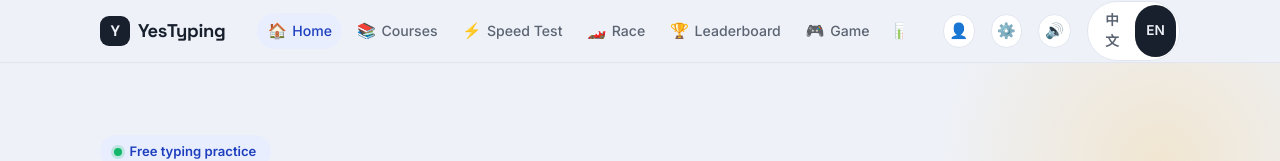
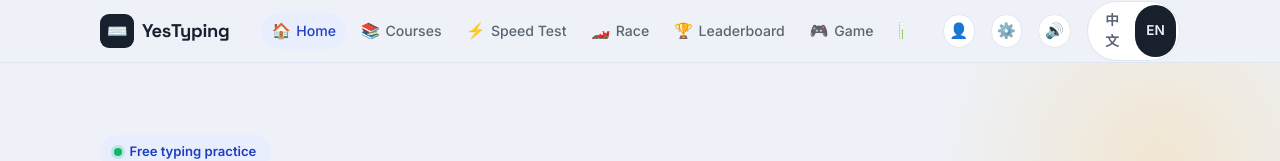
Before and after one commit to JosiahBristow/YesTyping, a React (Vite) app: page / in a window 1280 px wide. Shown: the top 161 px of the page. Built offline with nearby package versions, Linux system fonts and the light colour scheme; no server answers.

Commit message:
feat: replace the letter-Y logo with a keyboard icon

```diff
--- a/src/components/Layout.tsx
+++ b/src/components/Layout.tsx
@@ -58,7 +58,9 @@ export function Layout({ children }: { children: React.ReactNode }) {
       <header className="site-header">
         <div className="container">
           <Link to="/" className="logo">
-            <span className="logo-mark">Y</span>
+            <span className="logo-mark" aria-hidden>
+              ⌨️
+            </span>
             YesTyping
           </Link>
           <nav className="nav" aria-label="main">
--- a/src/styles/global.css
+++ b/src/styles/global.css
@@ -76,14 +76,12 @@ a {
 .logo-mark {
   display: grid;
   place-items: center;
-  width: 30px;
-  height: 30px;
+  width: 34px;
+  height: 34px;
   border-radius: 9px;
   background: var(--ink);
-  color: var(--canvas);
-  font-family: var(--font-display);
-  font-weight: 700;
-  font-size: 0.95rem;
+  font-size: 1.05rem;
+  line-height: 1;
 }
 
 .nav {
```
